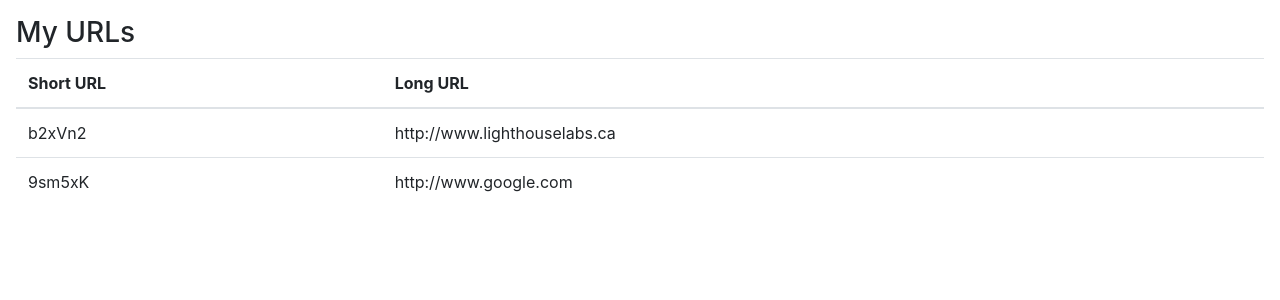
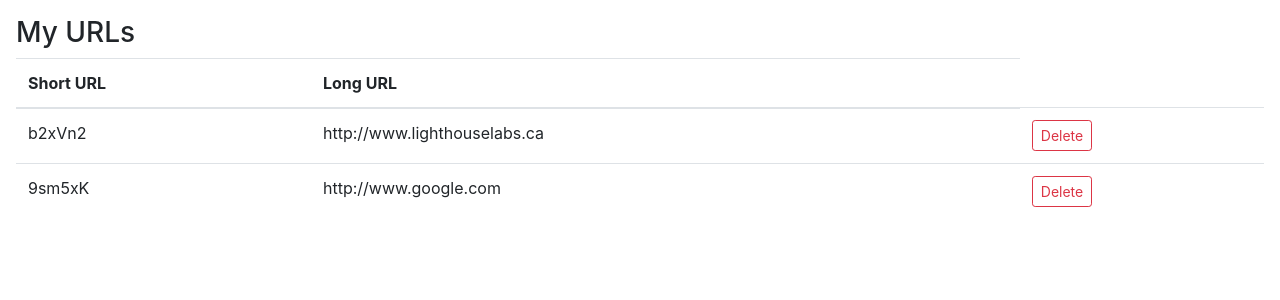
Before and after one commit to julia-gatina/tinyapp, a Node server app: page /urls in a window 1280 px wide. Shown: the part 56-356 px from the top of the page. Run offline with Node 20, Linux system fonts and the light colour scheme; some libraries are stand-ins or nearby versions.

Commit message:
Implemented delete shortUrl

```diff
--- a/express_server.js
+++ b/express_server.js
@@ -46,10 +46,7 @@ app.get("/urls/new", (req, res) => {
 //a route for POST request, url entered via the form and generated shortUrl added to urls database;
 app.post("/urls", (req, res) => {
   const urlToken = generateRandomString();
-  console.log('urlToken: ', urlToken);
-  console.log('long url: ', req.body.longURL)
   urlDatabase[urlToken] = req.body.longURL;
-  console.log(urlDatabase);
   res.redirect(`/u/${urlToken}`);
 });
 
@@ -74,6 +71,11 @@ app.get("/urls/:urlToken", (req, res) => {
   }
 });
 
+app.post("/urls/:urlToken/delete", (req, res) => {
+  const urlToken = req.params.urlToken;
+  delete urlDatabase[urlToken];
+  res.redirect("/urls");
+})
 
 // Generate a Random ShortURL
 function generateRandomString() {
--- a/views/urls_index.ejs
+++ b/views/urls_index.ejs
@@ -26,6 +26,11 @@
           <tr>
             <td><%= url %></td>
             <td><%= urls[url] %></td>
+            <td>
+              <form method="POST" action="/urls/<%=[url]%>/delete">
+                <button type="submit" class="btn btn-outline-danger btn-sm">Delete</button>
+              </form>
+            </td>
           </tr>
         <% } %>
       </tbody>
```
